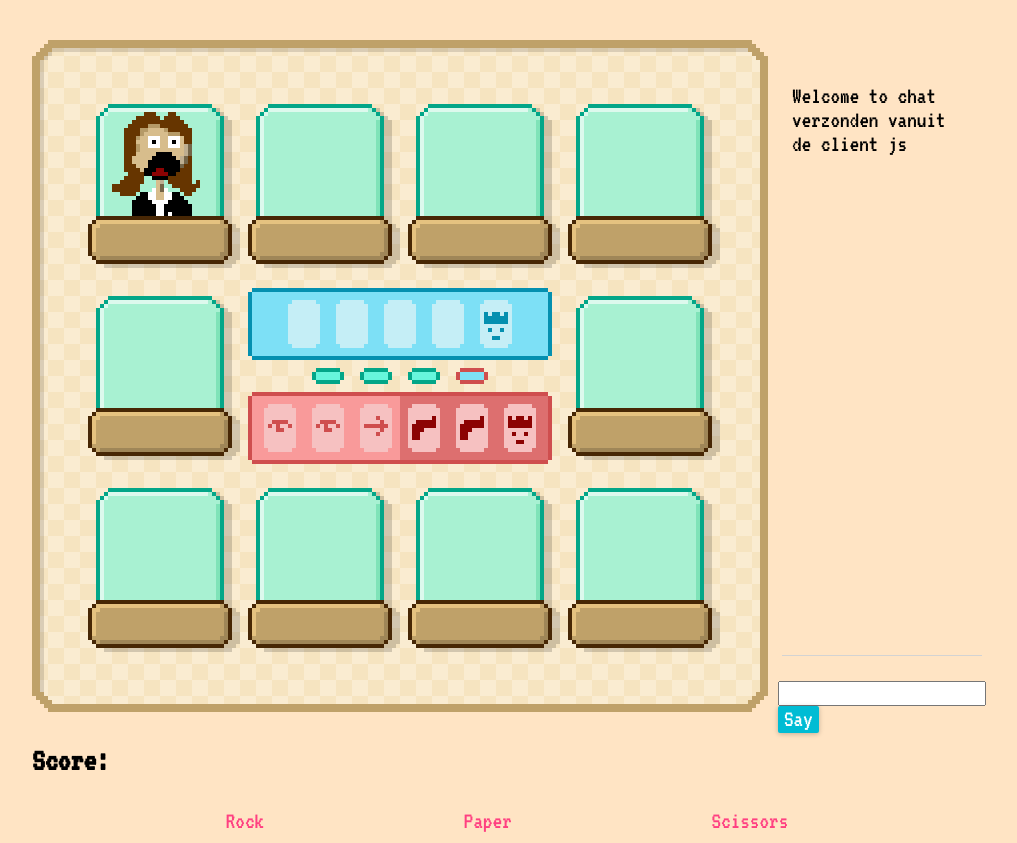
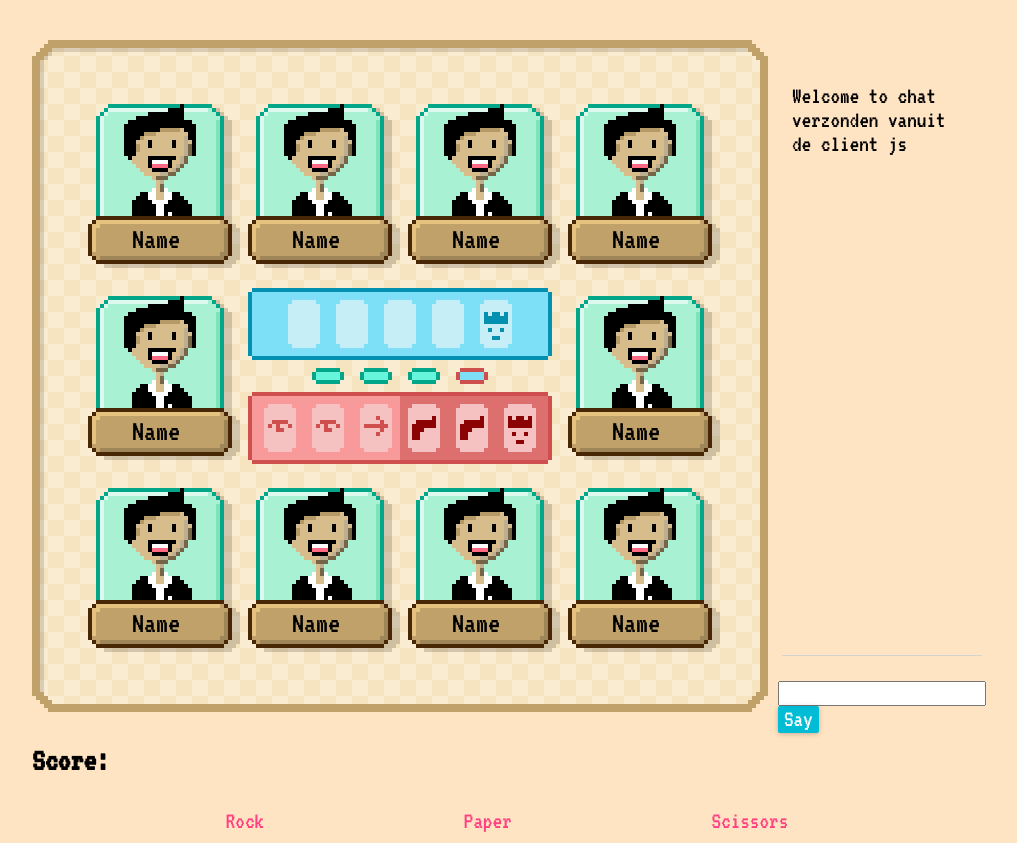
Before and after one commit to stefanvanderheijden/RPS, a plain HTML site: page client/index.html in a window 1280 px wide. Shown: the whole page, without its empty margins (133-1150 px from the left). Drawn offline with nearby package versions, Linux system fonts and the light colour scheme; no server answers.

```diff
--- a/client/index.html
+++ b/client/index.html
@@ -6,11 +6,11 @@
   </head>
   <body>
     <div id="topboxes">
-      <div id="stage">
-       <canvas id="bg-canvas" width="184" height="168"></canvas>
-       <canvas id="char-canvas" width="184" height="168"></canvas>
-       <canvas id="gadget-canvas" width="184" height="168"></canvas>
-        <canvas id="text-canvas" width="736" height="672"></canvas>
+      <div id="stage" width="736px" height="672px">
+        <canvas id="bg-canvas" width="184" height="168"></canvas>
+        <canvas id="char-canvas" width="184" height="168"></canvas>
+        <canvas id="gadget-canvas" width="184" height="168"></canvas>
+        <canvas id="text-canvas" width="736px" height="672px"></canvas>
       </div>
       <div id="rightbar">
       <ul id="events"></ul>
--- a/client/src/game_graphics.js
+++ b/client/src/game_graphics.js
@@ -17,11 +17,15 @@
 const HTMLTextCanvas = document.getElementById("text-canvas")
 const TextCanvas = HTMLTextCanvas.getContext("2d")
 
+var VT323 = new FontFace("VT323", "https://fonts.googleapis.com/css2?family=VT323&display=swap");
+TextCanvas.font = "30px VT323";
+TextCanvas.textAlign = "center";
 
 class CreatePlayer {
     constructor(x, y) {
         this.x = x;
         this.y = y;
+        this.name = "Name";
     }
 }
 
@@ -40,32 +44,42 @@
 P9 = new CreatePlayer(16,112);
 P10 = new CreatePlayer(16,64);
 
-//testing from here
-//const bg = new Image()
-//const char = new Image()
-//const longhair = new Image()
-//const shocked = new Image()
+const Players = [P1,P2,P3,P4,P5,P6,P7,P8,P9,P10];
 
+//load background
 var background = new Image();
 background.src = "src/IMG/Room.png";
 
+//load basic character
 var char = new Image();
 char.src = "src/IMG/charbody.png";
 
+//load long hair image
 var longhair = new Image();
 longhair.src = "src/IMG/charhairlong.png";
 
+//load short hair image
 var shorthair = new Image();
-longhair.src = "src/IMG/charhairlong.png";
+shorthair.src = "src/IMG/charhairshort.png";
 
+//load shocked emotion
 var shocked = new Image();
 shocked.src = "src/IMG/shocked.png";
 
+//load excited emotion
+var excited = new Image();
+excited.src = "src/IMG/excited.png";
+
 window.onload = function() {
+
+    Players.forEach(player => {
+    console.log("hallo");
+    CharCanvas.drawImage(char, player.x, player.y)
+    GadgetCanvas.drawImage(shorthair, player.x, player.y)
+    GadgetCanvas.drawImage(excited, player.x, player.y)
+    TextCanvas.fillText(player.name, 4*(player.x+15), 4*(player.y+36));
+    });
+
     BGCanvas.drawImage(background, 0, 0);
-    CharCanvas.drawImage(char, P1.x, P1.y);
-    GadgetCanvas.drawImage(longhair, 16, 16);
-    GadgetCanvas.drawImage(shocked, 16, 16);
+
 }
-
-//testing till here
--- a/client/styles/main.css
+++ b/client/styles/main.css
@@ -5,6 +5,7 @@
     font-size: 10;
     background-color: bisque;
     font-size: 1.5rem;
+
 
   }
 
@@ -51,11 +52,6 @@
     width: 736px;
     margin-top: 20px;
     position: relative;
-
-    /*
-    margin-left: auto; margin-right: auto;
-    */
-    overflow:hidden;
   }
 
   #bg-canvas {
@@ -63,7 +59,7 @@
     height: 672px;
     image-rendering: pixelated;
 
-    position: absolute; left: 100; top: 0; z-index: 0;
+    position: absolute; left: 0; top: 0; z-index: 0;
   }
   #char-canvas {
     width: 736px;
@@ -76,12 +72,14 @@
     width: 736px;
     height: 672px;
     image-rendering: pixelated;
-    position: absolute; left: 100; top: 0; z-index: 2;
+    position: absolute; left: 0; top: 0; z-index: 2;
   }
-  #btext-canvas {
-    width: 736px;
-    height: 672px;
-    position: absolute; left: 50; top: 0; z-index: 3;
+  #text-canvas {
+
+
+    image-rendering: pixelated;
+    position: absolute; left: 0; top: 0; z-index: 10;
+
   }
 
   #rightbar {
```
Also changed, not shown: client/src/IMG/Excited.png (added).
